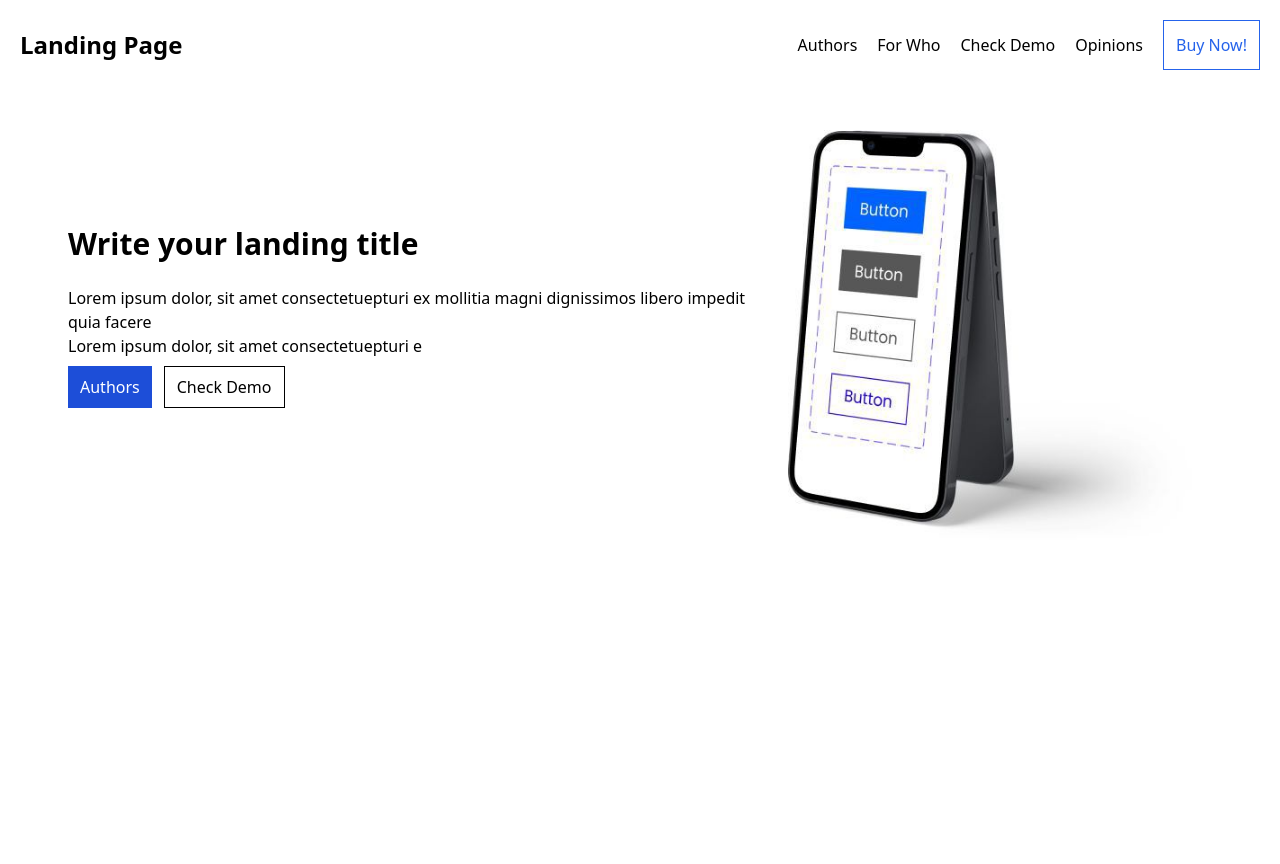
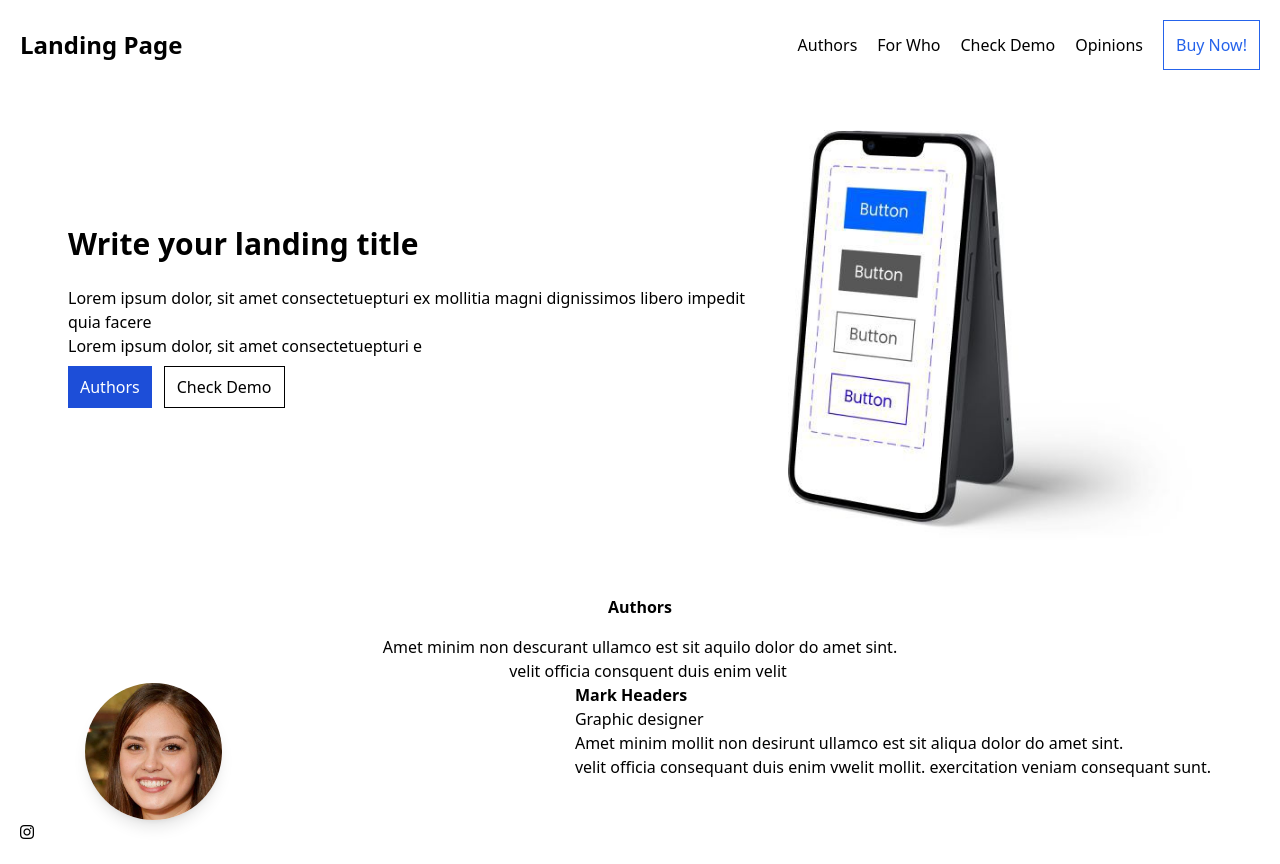
Before and after one commit to Phone-Khaing-Hein/product-landing-page, a website: page index.html in a window 1280 px wide. Before the commit the page ends 800 px from the top, so only its background shows below. Drawn offline with Linux system fonts and the light colour scheme.

Commit message:
second commit

```diff
--- a/index.html
+++ b/index.html
@@ -5,6 +5,7 @@
     <meta charset="UTF-8">
     <meta name="viewport" content="width=device-width, initial-scale=1.0">
     <link href="./output.css" rel="stylesheet">
+    <script src="https://kit.fontawesome.com/2c00c9da5a.js" crossorigin="anonymous"></script>
 </head>
 
 <body class="py-5 px-5">
@@ -19,7 +20,7 @@
         </ul>
     </nav>
 
-    <div class="flex h-40 w-auto py-12 px-12 justify-center">
+    <div class="flex  w-auto py-12 px-12 justify-center">
         <div class="flex flex-col mt-24">
             <h1 class="font-bold text-3xl">Write your landing title</h1>
             <p class="mt-6 mr-9">Lorem ipsum dolor, sit amet consectetuepturi ex mollitia magni dignissimos libero
@@ -35,6 +36,33 @@
             <img src="./IMG-20221115-WA0000.jpg" alt="">
         </div>
     </div>
+    <div class="flex flex-col justify-center items-center  ">
+        <h1 class="mb-4"><b>Authors</b></h1>
+        <p>Amet minim non descurant ullamco est sit aquilo dolor do amet sint.</p>
+        <p class="ml-4">velit officia consquent duis enim velit</p>
+
+    </div>
+    <div class="flex flex-row justify-center ">
+        <div class="flex flex-wrap   ">
+            <div class="w-36 sm:w-4/12 px-4 justify-center    w-20 h-20 ">
+                <img src="girl.jpeg" alt="..." class="shadow-lg rounded-full  h-auto align-middle " />
+            </div>
+        </div>
+        <div class="flex flex-col pr-20">
+            <b>Mark Headers</b>
+            <h4>Graphic designer</h4>
+            <p>Amet minim mollit non desirunt ullamco est sit aliqua dolor do amet sint.</p>
+            <p>velit officia consequant duis enim vwelit mollit. exercitation veniam consequant sunt.</p>
+        </div>
+
+
+    </div>
+    <div class="flex flex-row justify-between">
+        <ul>
+            <li><i class="fa-brands fa-instagram "></i></li>
+        </ul>
+    </div>
+    </div>
 </body>
 
 </html>
```
Also changed, not shown: cute-girl.jpeg (added), girl.jpeg (added), output.css.
